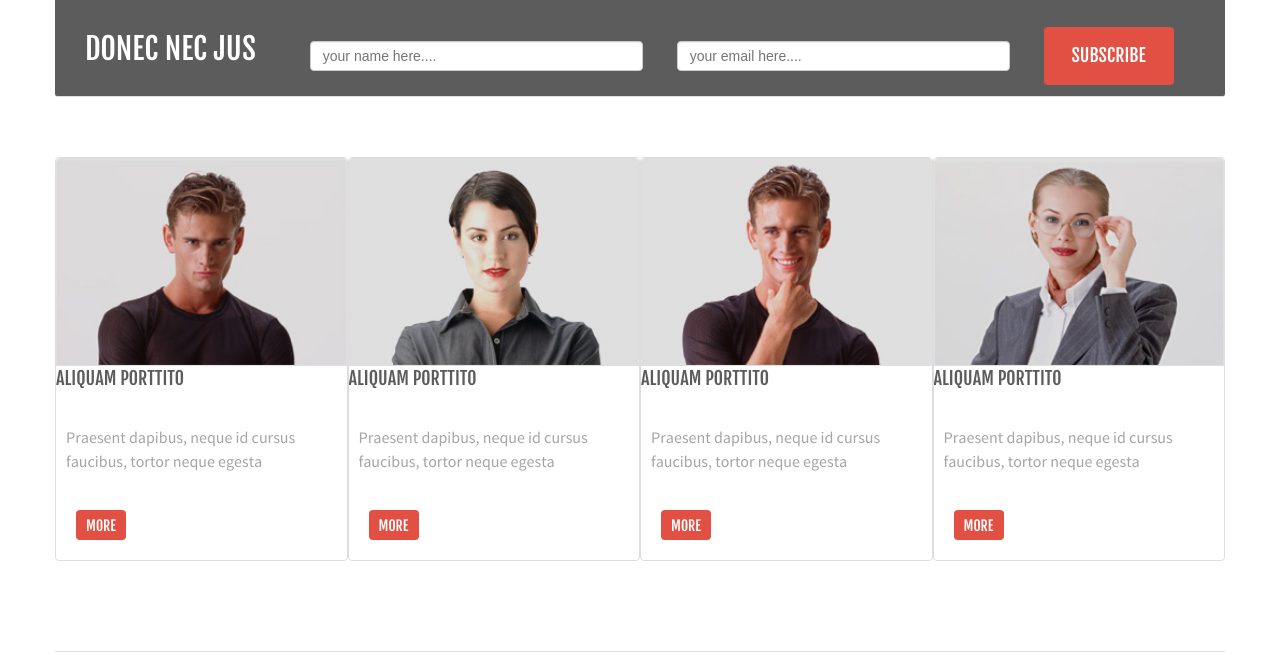
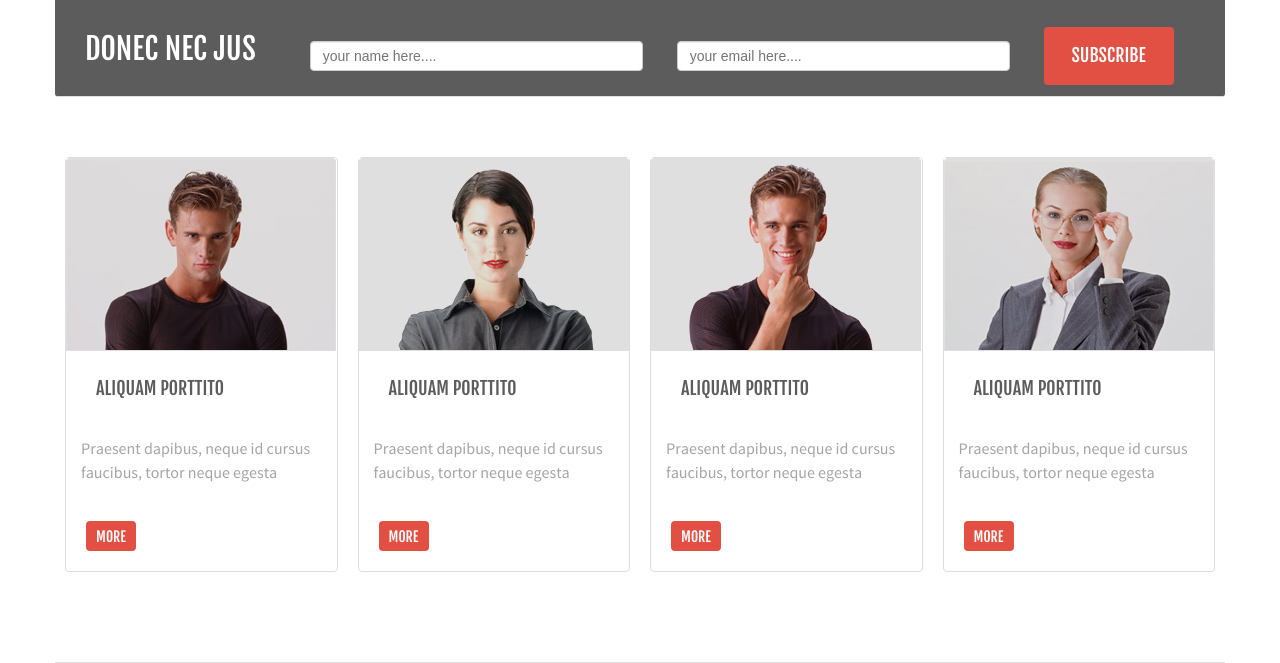
Before and after one commit to ViktoriyaTarasevich/html-css, a plain HTML site: page index.html in a window 1280 px wide. Shown: the part 1130-1793 px from the top of the page. Drawn offline with Linux system fonts and the light colour scheme.

Commit message:
[Update]: fix panel with pictures.

```diff
--- a/index.html
+++ b/index.html
@@ -126,6 +126,7 @@
                  <div class="row">
                      <div class="columns_wrap">
                          <div class="col">
+                             <div class ="col_content">
                                  <img src="images/image1.jpg">
 
                                  <div class="picture_description">
@@ -135,7 +136,9 @@
                                      <a href="#" class="btn btn_more" role="button">MORE</a>
                                  </div>
                              </div>
+                         </div>
                          <div class="col">
+                             <div class="col_content">
                                  <img src="images/image2.jpg">
 
                                  <div class="picture_description">
@@ -145,7 +148,9 @@
                                      <a href="#" class="btn btn_more" role="button">MORE</a>
                                  </div>
                              </div>
+                         </div>
                          <div class="col">
+                             <div class="col_content">
                                  <img src="images/image3.jpg">
 
                                  <div class="picture_description">
@@ -155,7 +160,9 @@
                                      <a href="#" class="btn btn_more" role="button">MORE</a>
                                  </div>
                              </div>
+                         </div>
                          <div class="col">
+                             <div class="col_content">
                                  <img src="images/image4.jpg">
 
                                  <div class="picture_description">
@@ -163,6 +170,7 @@
 
                                      <p>Praesent dapibus, neque id cursus faucibus, tortor neque egesta</p>
                                      <a href="#" class="btn btn_more" role="button">MORE</a>
+                                 </div>
                              </div>
                          </div>
                      </div>
--- a/styles.css
+++ b/styles.css
@@ -269,7 +269,12 @@ footer p {
 }
 
 .picture_description p {
-    padding-left: 10px;
+    padding-left: 15px;
+}
+
+.picture_description h3{
+    padding-top: 20px;
+    padding-left: 30px;
 }
 
 a.btn a {
@@ -456,17 +461,21 @@ li.button_home {
 .col{
     height: auto;
     max-width: 100%;
-    padding: 0;
+    padding:0 10px;
     float: left;
     overflow: hidden;
     line-height: 1.428571429;
     background-color: #ffffff;
-    border: 1px solid #dddddd;
-    border-radius: 4px;
+
     transition: all 0.2s ease-in-out ;
     display: inline-block;
     position: relative;
     width: 25%;
+}
+
+.col_content{
+    border: 1px solid #dddddd;
+    border-radius: 4px;
 }
 
 .col > img{
```
Lines whose indentation alone changed are shown as unchanged.
